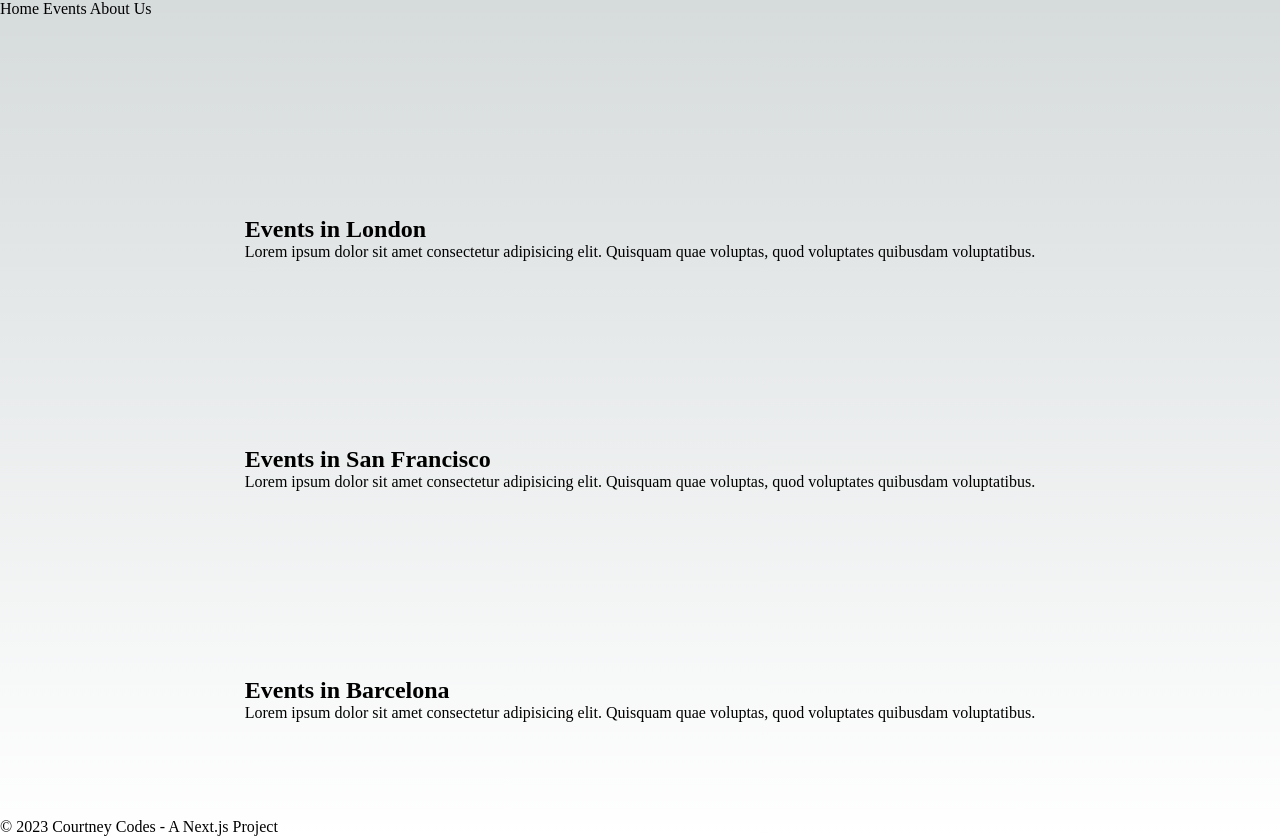
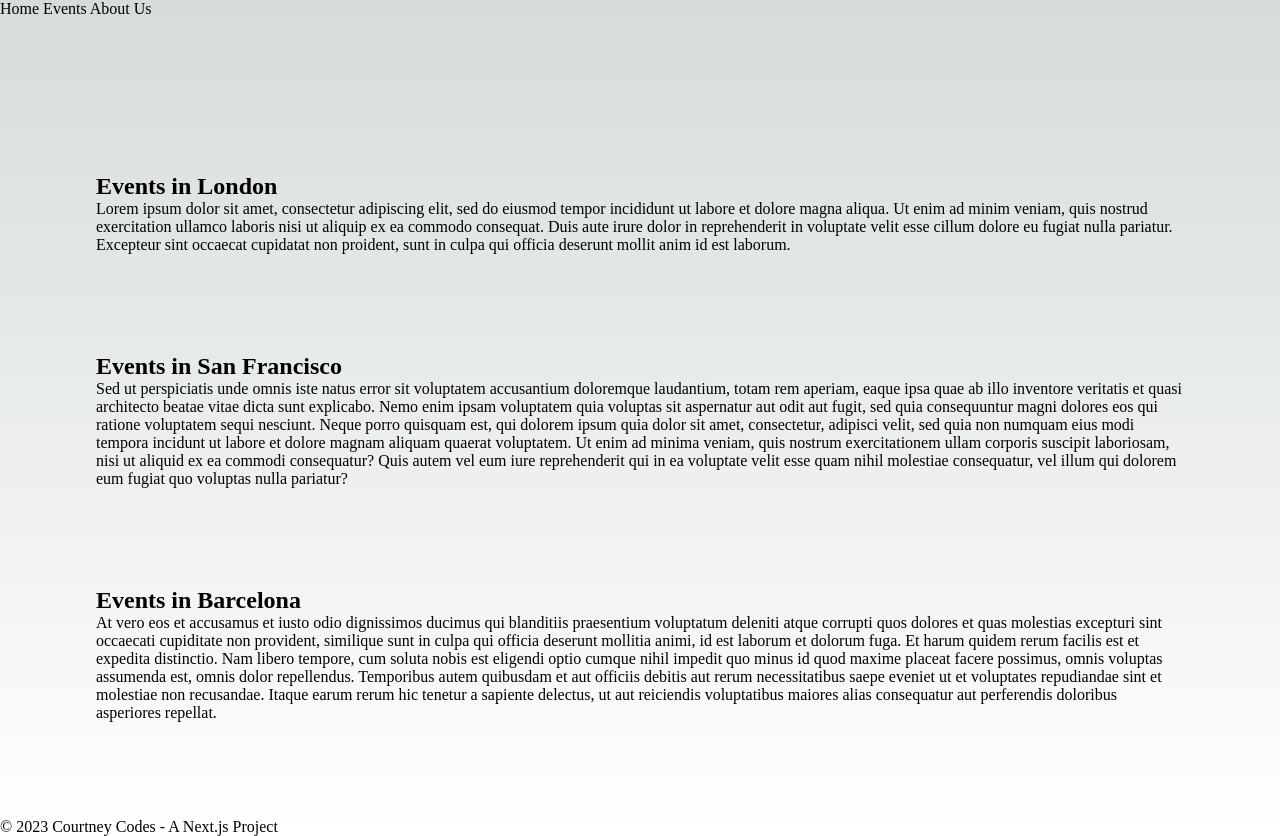
Before and after one commit to CourtneyODonnell/events_app, a Next.js app: page / in a window 1280 px wide. Built offline with nearby package versions, Linux system fonts and the light colour scheme.

Commit message:
add improved lorem ipsum text

```diff
--- a/src/pages/index.js
+++ b/src/pages/index.js
@@ -33,8 +33,7 @@
         <div>
           <h2>Events in London</h2>
           <p>
-            Lorem ipsum dolor sit amet consectetur adipisicing elit. Quisquam quae voluptas, quod voluptates quibusdam voluptatibus.
-
+          Lorem ipsum dolor sit amet, consectetur adipiscing elit, sed do eiusmod tempor incididunt ut labore et dolore magna aliqua. Ut enim ad minim veniam, quis nostrud exercitation ullamco laboris nisi ut aliquip ex ea commodo consequat. Duis aute irure dolor in reprehenderit in voluptate velit esse cillum dolore eu fugiat nulla pariatur. Excepteur sint occaecat cupidatat non proident, sunt in culpa qui officia deserunt mollit anim id est laborum.
           </p>
         </div>
 
@@ -45,8 +44,7 @@
         <div>
           <h2>Events in San Francisco</h2>
           <p>
-            Lorem ipsum dolor sit amet consectetur adipisicing elit. Quisquam quae voluptas, quod voluptates quibusdam voluptatibus.
-
+          Sed ut perspiciatis unde omnis iste natus error sit voluptatem accusantium doloremque laudantium, totam rem aperiam, eaque ipsa quae ab illo inventore veritatis et quasi architecto beatae vitae dicta sunt explicabo. Nemo enim ipsam voluptatem quia voluptas sit aspernatur aut odit aut fugit, sed quia consequuntur magni dolores eos qui ratione voluptatem sequi nesciunt. Neque porro quisquam est, qui dolorem ipsum quia dolor sit amet, consectetur, adipisci velit, sed quia non numquam eius modi tempora incidunt ut labore et dolore magnam aliquam quaerat voluptatem. Ut enim ad minima veniam, quis nostrum exercitationem ullam corporis suscipit laboriosam, nisi ut aliquid ex ea commodi consequatur? Quis autem vel eum iure reprehenderit qui in ea voluptate velit esse quam nihil molestiae consequatur, vel illum qui dolorem eum fugiat quo voluptas nulla pariatur?
           </p>
         </div>
 
@@ -57,8 +55,7 @@
         <div>
           <h2>Events in Barcelona</h2>
           <p>
-            Lorem ipsum dolor sit amet consectetur adipisicing elit. Quisquam quae voluptas, quod voluptates quibusdam voluptatibus.
-
+          At vero eos et accusamus et iusto odio dignissimos ducimus qui blanditiis praesentium voluptatum deleniti atque corrupti quos dolores et quas molestias excepturi sint occaecati cupiditate non provident, similique sunt in culpa qui officia deserunt mollitia animi, id est laborum et dolorum fuga. Et harum quidem rerum facilis est et expedita distinctio. Nam libero tempore, cum soluta nobis est eligendi optio cumque nihil impedit quo minus id quod maxime placeat facere possimus, omnis voluptas assumenda est, omnis dolor repellendus. Temporibus autem quibusdam et aut officiis debitis aut rerum necessitatibus saepe eveniet ut et voluptates repudiandae sint et molestiae non recusandae. Itaque earum rerum hic tenetur a sapiente delectus, ut aut reiciendis voluptatibus maiores alias consequatur aut perferendis doloribus asperiores repellat.
           </p>
         </div>
 
```
Also changed, not shown: src/pages/about-us.js (+5 -2 lines).
